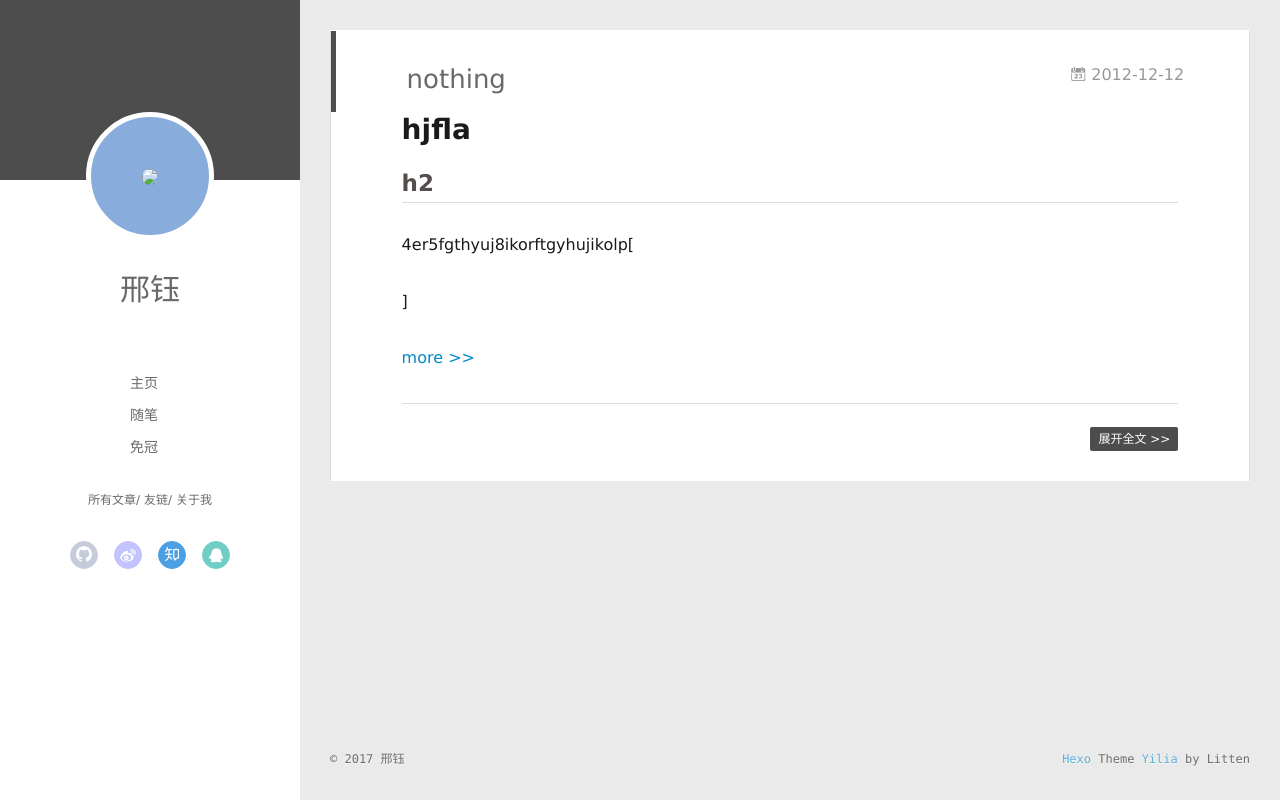
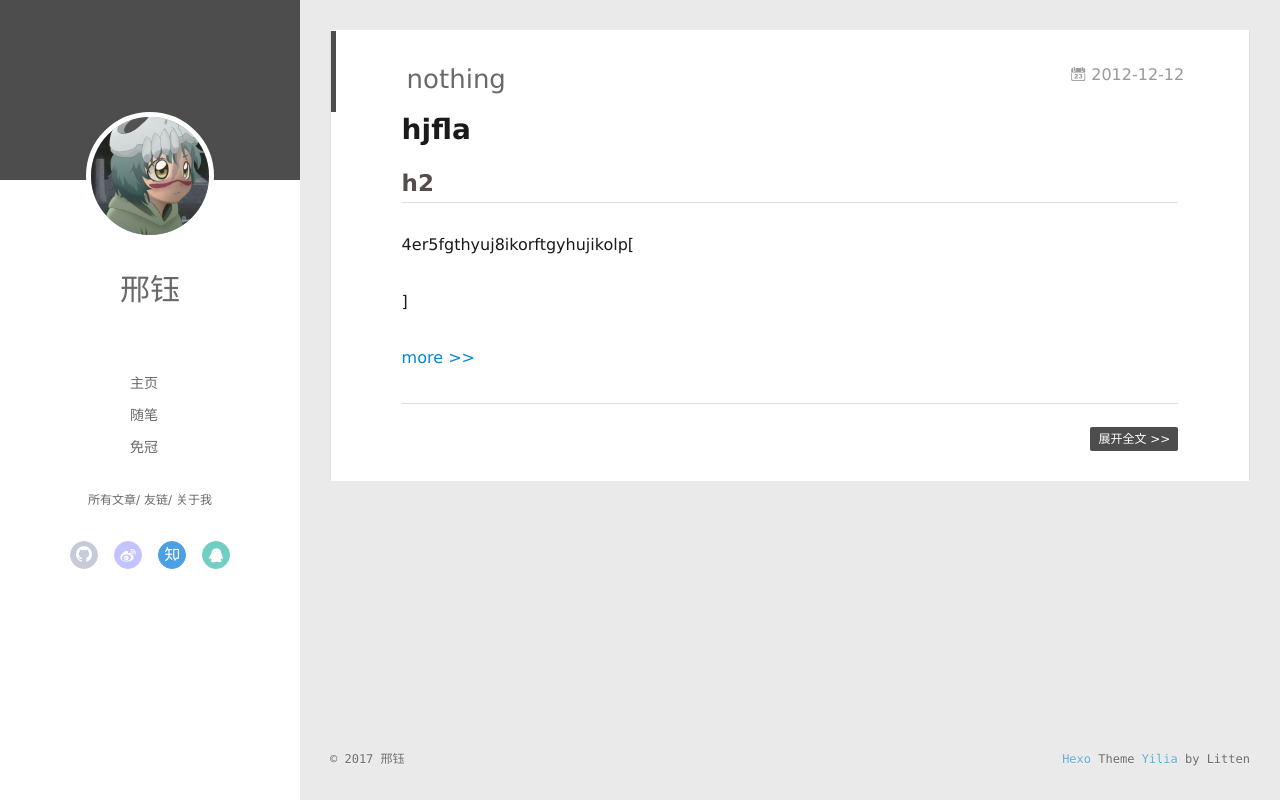
Before and after one commit to yuyux/yuyux.github.io, a plain HTML site: page index.html in a window 1280 px wide. Drawn offline with Linux system fonts and the light colour scheme; no server answers.

Commit message:
Site updated: 2017-07-23 15:20:39

```diff
--- a/index.html
+++ b/index.html
@@ -45,7 +45,7 @@
 <div class="intrude-less">
 	<header id="header" class="inner">
 		<a href="/" class="profilepic">
-			<img src="null" class="js-avatar">
+			<img src="./images/1.jpg" class="js-avatar">
 		</a>
 		<hgroup>
 		  <h1 class="header-author"><a href="/">邢钰</a></h1>
@@ -105,7 +105,7 @@
 	<div class="intrude-less">
 		<header id="header" class="inner">
 			<div class="profilepic">
-				<img src="null" class="js-avatar">
+				<img src="./images/1.jpg" class="js-avatar">
 			</div>
 			<hgroup>
 			  <h1 class="header-author js-header-author">邢钰</h1>
```
Also changed, not shown: 2012/12/12/hello-world/index.html (+2 -2 lines), archives/2012/12/index.html (+2 -2 lines), archives/2012/index.html (+2 -2 lines), archives/index.html (+2 -2 lines), images/1.jpg (added).
